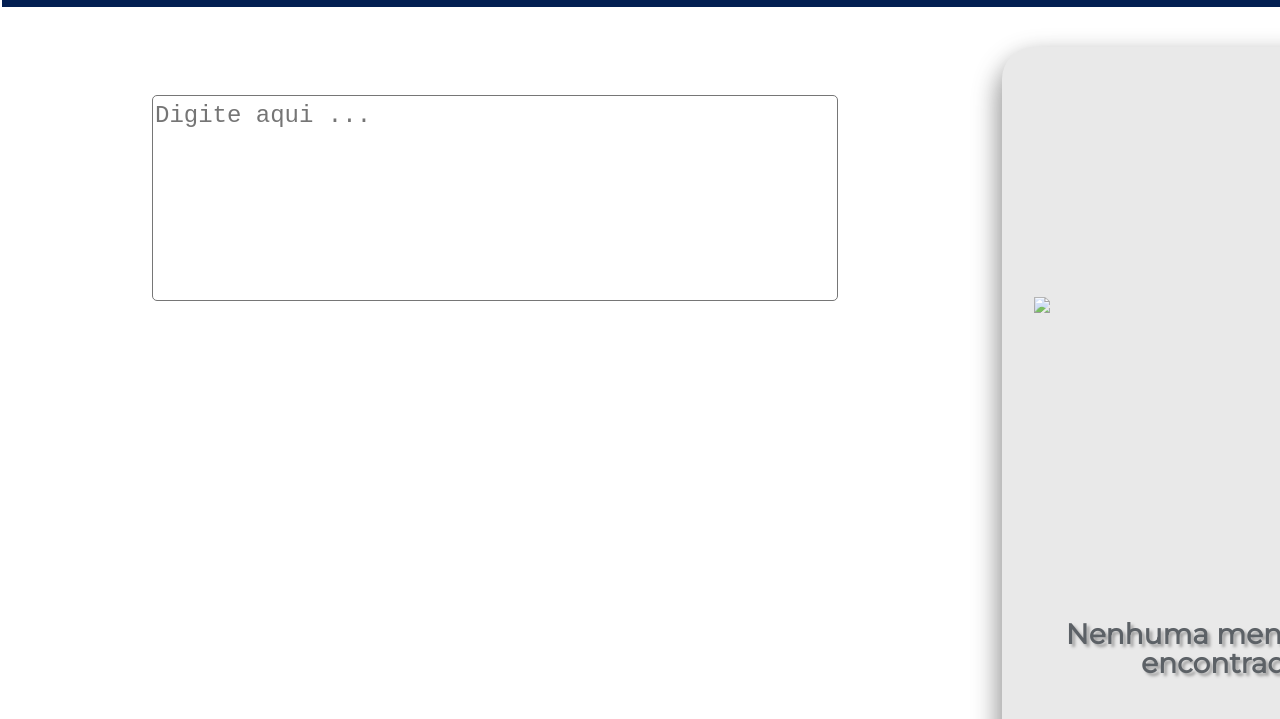
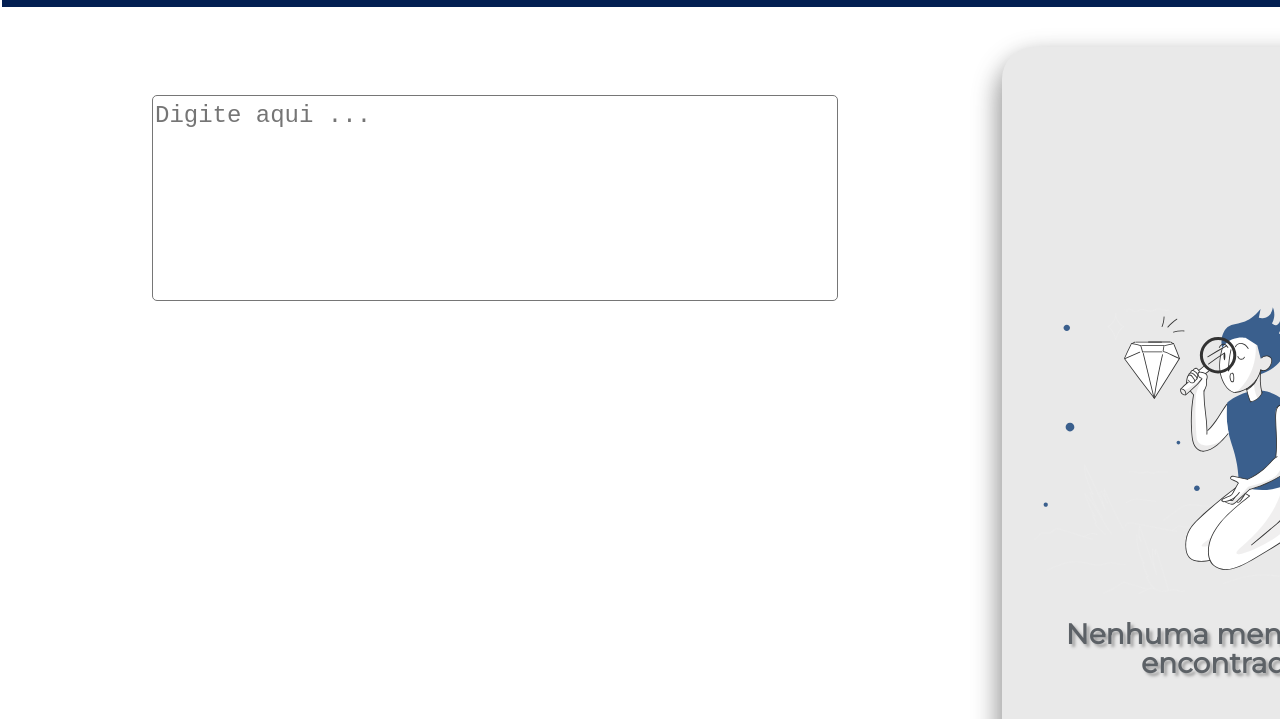
Before and after one commit to hucf/Oracle-One-Alura-Challenge-1, a plain HTML site: page index.html in a window 1280 px wide. Shown: the part 78-797 px from the top of the page. Drawn offline with Linux system fonts and the light colour scheme.

Commit message:
Update index.html

```diff
--- a/index.html
+++ b/index.html
@@ -33,7 +33,7 @@
         <div class="rectangle1" id="rectangle1">
 
             <div id="highquality">
-                <img src="IMG/High quality products 1 1.svg">
+                <img src="High quality products 1 1.svg">
             </div>
 
             <div class="frame5">
```
